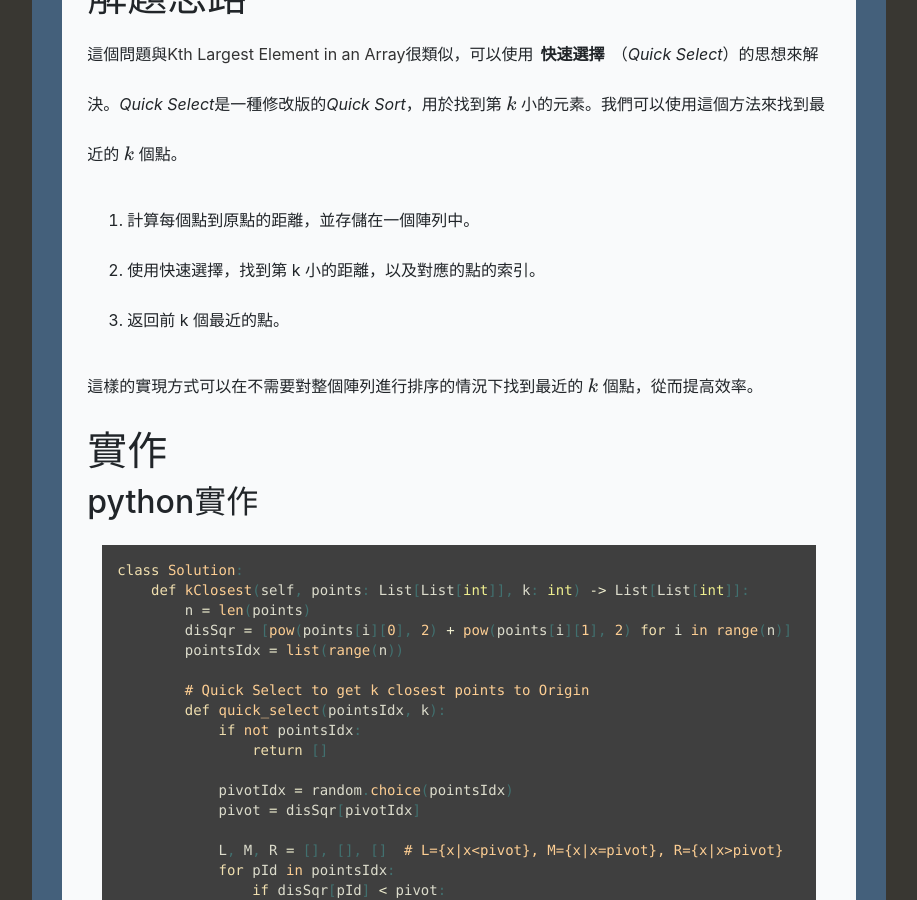
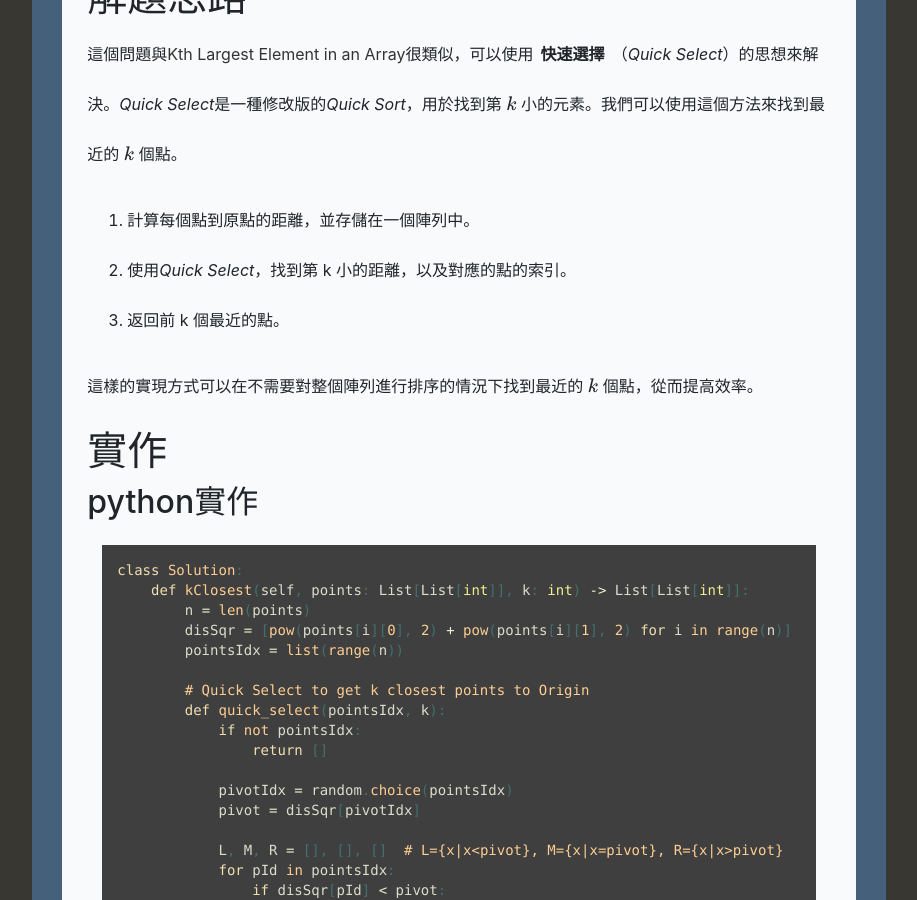
Before and after one commit to catxcoders/catxcoders.github.io, a Jekyll site: the page built from _posts/2023-12-22-973-K-Closest-Points-to-Origin.markdown, in a window 1280 px wide and 900 px high, scrolled down 708 px. Shown: the whole window, without its empty margins (181-1098 px from the left). Built offline with Jekyll 4.4.1, drawn with Linux system fonts in a browser that asks for light colours; nearby versions of some CDN libraries; formulas are drawn with MathJax 3.

Commit message:
polish 973

```diff
--- a/_posts/2023-12-22-973-K-Closest-Points-to-Origin.markdown
+++ b/_posts/2023-12-22-973-K-Closest-Points-to-Origin.markdown
@@ -19,7 +19,7 @@ excerpt_separator: <!--more-->
 這個問題與[Kth Largest Element in an Array](https://www.catxcoder.com/medium/2023/10/21/215-Kth-Largest-Element-in-an-Array.html)很類似，可以使用**快速選擇**（*Quick Select*）的思想來解決。*Quick Select*是一種修改版的*Quick Sort*，用於找到第 $k$ 小的元素。我們可以使用這個方法來找到最近的 $k$ 個點。
 
 1. 計算每個點到原點的距離，並存儲在一個陣列中。
-2. 使用快速選擇，找到第 k 小的距離，以及對應的點的索引。
+2. 使用*Quick Select*，找到第 k 小的距離，以及對應的點的索引。
 3. 返回前 k 個最近的點。
 
 這樣的實現方式可以在不需要對整個陣列進行排序的情況下找到最近的 $k$ 個點，從而提高效率。
```
